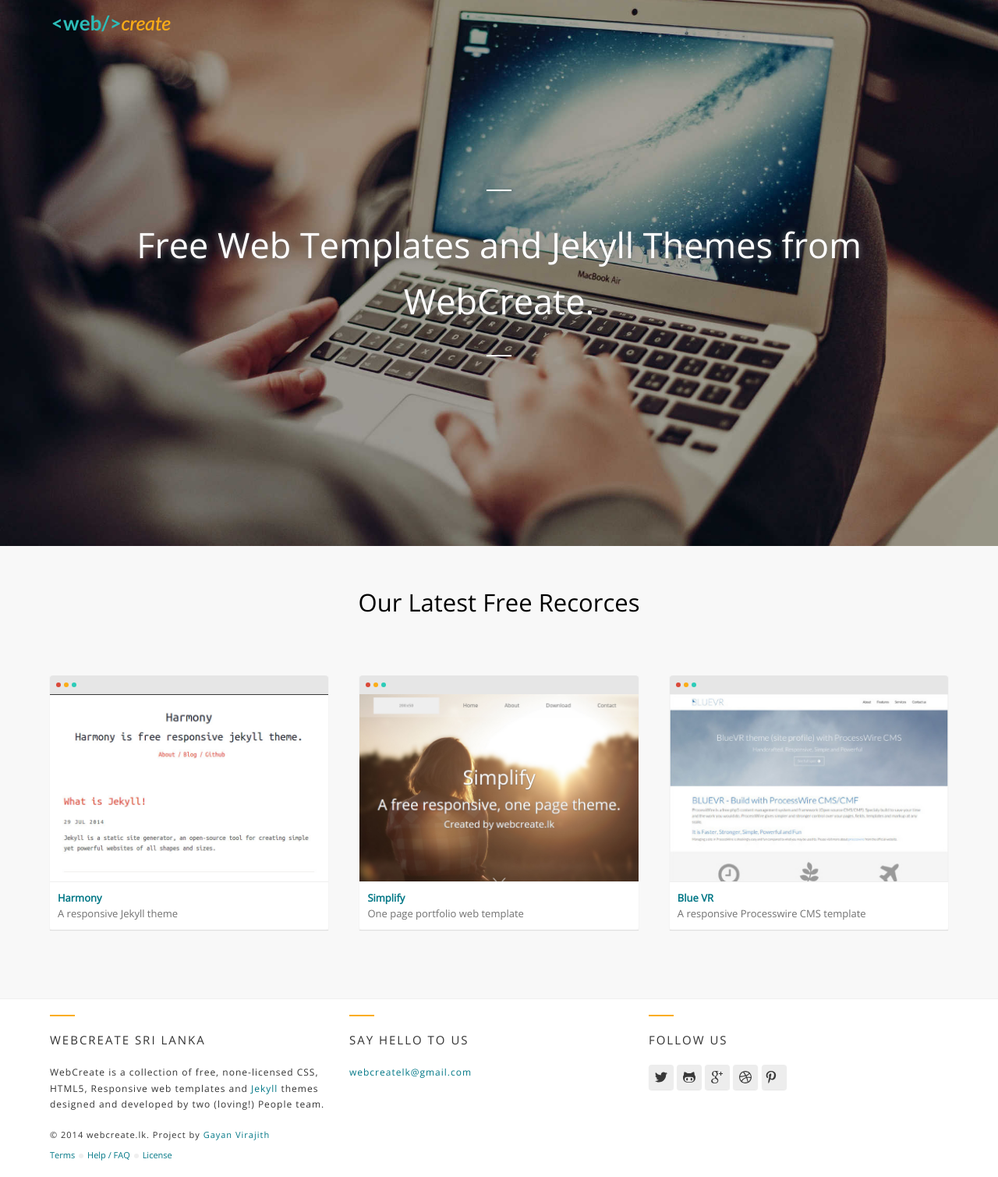
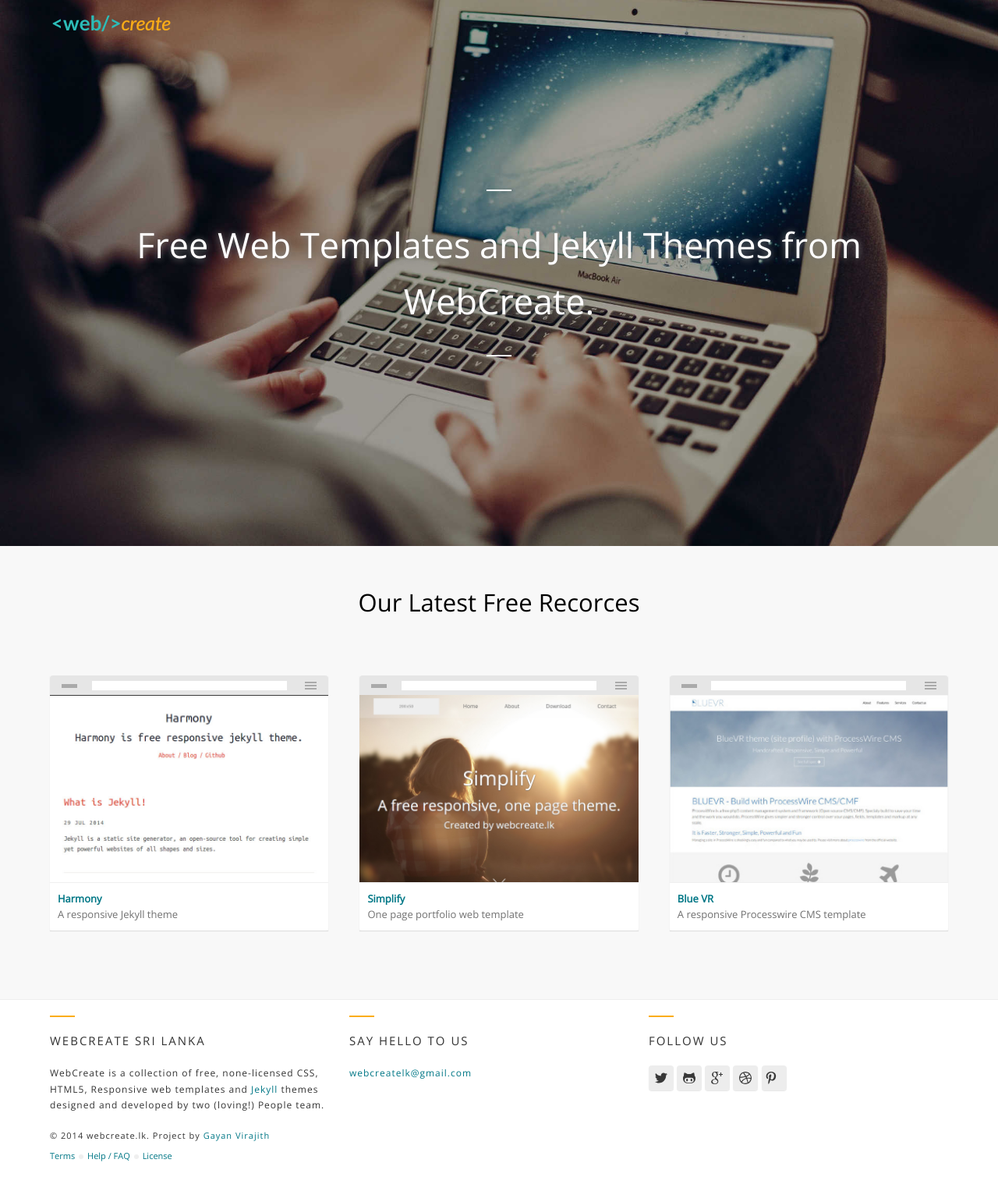
Before and after one commit to web-create/web-create.github.io, a Jekyll site: the page built from index.html, in a window 1280 px wide. Shown: the whole page at 78% size. Built offline with Jekyll 4.4.1, drawn with Linux system fonts in a browser that asks for light colours; nearby versions of some CDN libraries.

Commit message:
Thumbnail frame styles

```diff
--- a/assets/css/main.scss
+++ b/assets/css/main.scss
@@ -474,35 +474,55 @@ div.hero-unit {
     box-shadow: 0 1px 1px rgba($color-black, 0.1);
     .frame {
       background-color: $color-7;
-      height: 7px;
-      padding: 9px 8px 15px 8px;
+      height: 25px;
       -webkit-border-radius: .25em .25em 0 0;
       border-radius: .25em .25em 0 0;
       display: block;
       width: 100%;
-
+      position: relative;
       // display: none;
     }
 
-    .frame .dots {
-      float: left;
-      height: 6px;
-      width: 6px;
-      background-color: $frame-bg;
-      margin-right: 4px;
-      @include border-radius(50%);
-      &:nth-child(1) { background-color: $frame-dot-1; }
-      &:nth-child(2) { background-color: $frame-dot-2; }
-      &:nth-child(3) { background-color: $frame-dot-3; }
+    .frame .btn-set {
+      position:absolute;
+      background-color: rgba($color-3, .5);
+      width: 20px;
+      height: 5px;
+      left: 15px;
+      top: 11px;
+    }
+    .frame .textbar {
+      position:absolute;
+      background-color: $color-white;
+      width: 70%;
+      height: 12px;
+      top: 7px;
+      left: 15%;
+    }
+
+    .frame .menubar {
+      position:absolute;
+      background-color: $color-white;
+      width: 15px;
+      height: 2px;
+      right: 15px;
+      background: rgba($color-3, .5);
+
+      &.one {
+        top: 8px;
+      }
+      &.two {
+        top: 12px;
+      }
+      &.three {
+        top: 16px;
+      }
     }
 
     img {
       width: 100%;
       display: block;
       @include transition(opacity, 0.2s);
-      // -moz-border-radius: .25em .25em 0 0;
-      // -webkit-border-radius: .25em .25em 0 0;
-      // border-radius: .25em .25em 0 0;
     }
 
     footer {
--- a/index.html
+++ b/index.html
@@ -15,9 +15,11 @@ layout: default
 	<div class="wc-gallery-container">
 		<article>
 			<div class="frame">
-				<span class="dots"></span>
-				<span class="dots"></span>
-				<span class="dots"></span>
+				<span class="btn-set"></span>
+				<span class="textbar"></span>
+				<span class="menubar one"></span>
+				<span class="menubar two"></span>
+				<span class="menubar three"></span>
 			</div>
 			<div class="content">
 				<a href="#0"><img src="{{ site.baseurl }}thumbnails/harmony-thumb.jpg"></a>
@@ -30,9 +32,11 @@ layout: default
 
 		<article>
 			<div class="frame">
-				<span class="dots"></span>
-				<span class="dots"></span>
-				<span class="dots"></span>
+				<span class="btn-set"></span>
+				<span class="textbar"></span>
+				<span class="menubar one"></span>
+				<span class="menubar two"></span>
+				<span class="menubar three"></span>
 			</div>
 			<div class="content">
 				<a href="#0"><img src="{{ site.baseurl }}thumbnails/simplify-thumb.png"></a>
@@ -45,9 +49,11 @@ layout: default
 
 		<article>
 			<div class="frame">
-				<span class="dots"></span>
-				<span class="dots"></span>
-				<span class="dots"></span>
+				<span class="btn-set"></span>
+				<span class="textbar"></span>
+				<span class="menubar one"></span>
+				<span class="menubar two"></span>
+				<span class="menubar three"></span>
 			</div>
 			<div class="content">
 				<a href="#0"><img src="{{ site.baseurl }}thumbnails/blue-vr-thmb.jpg"></a>
```
